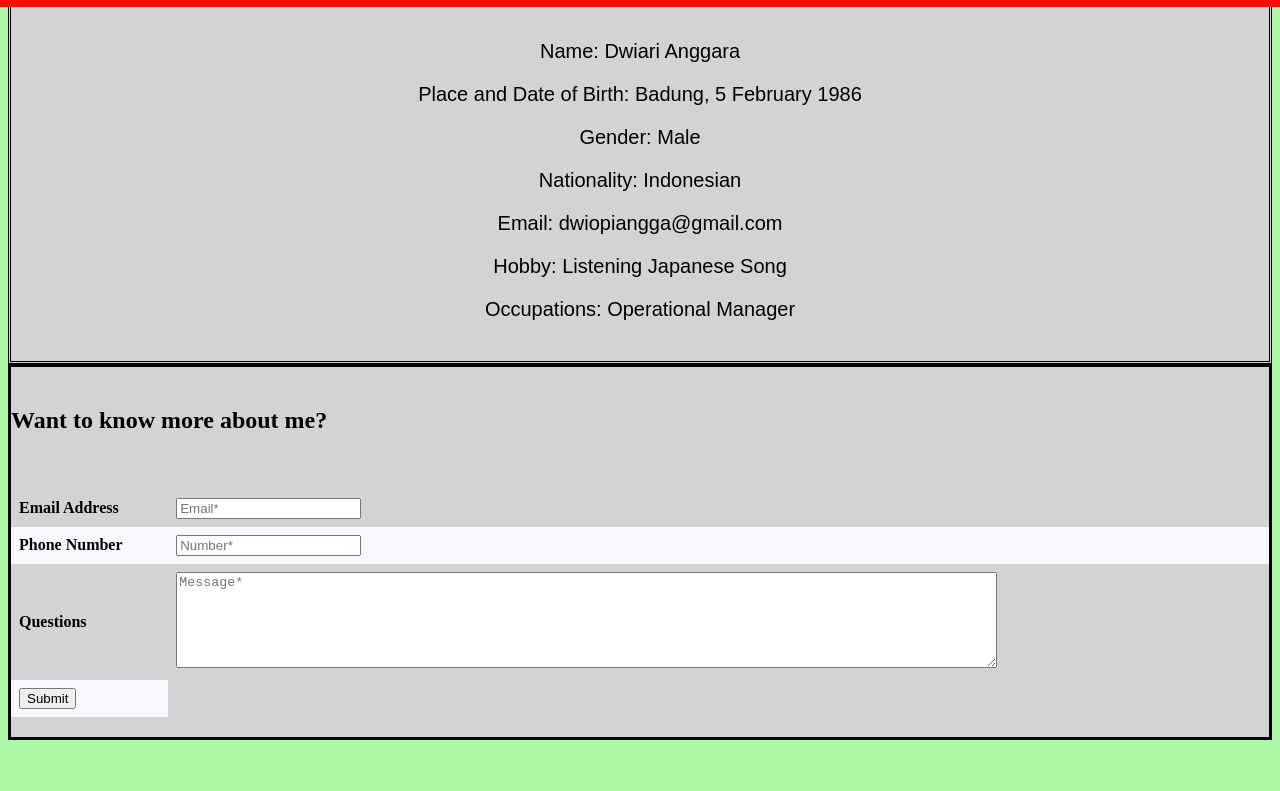
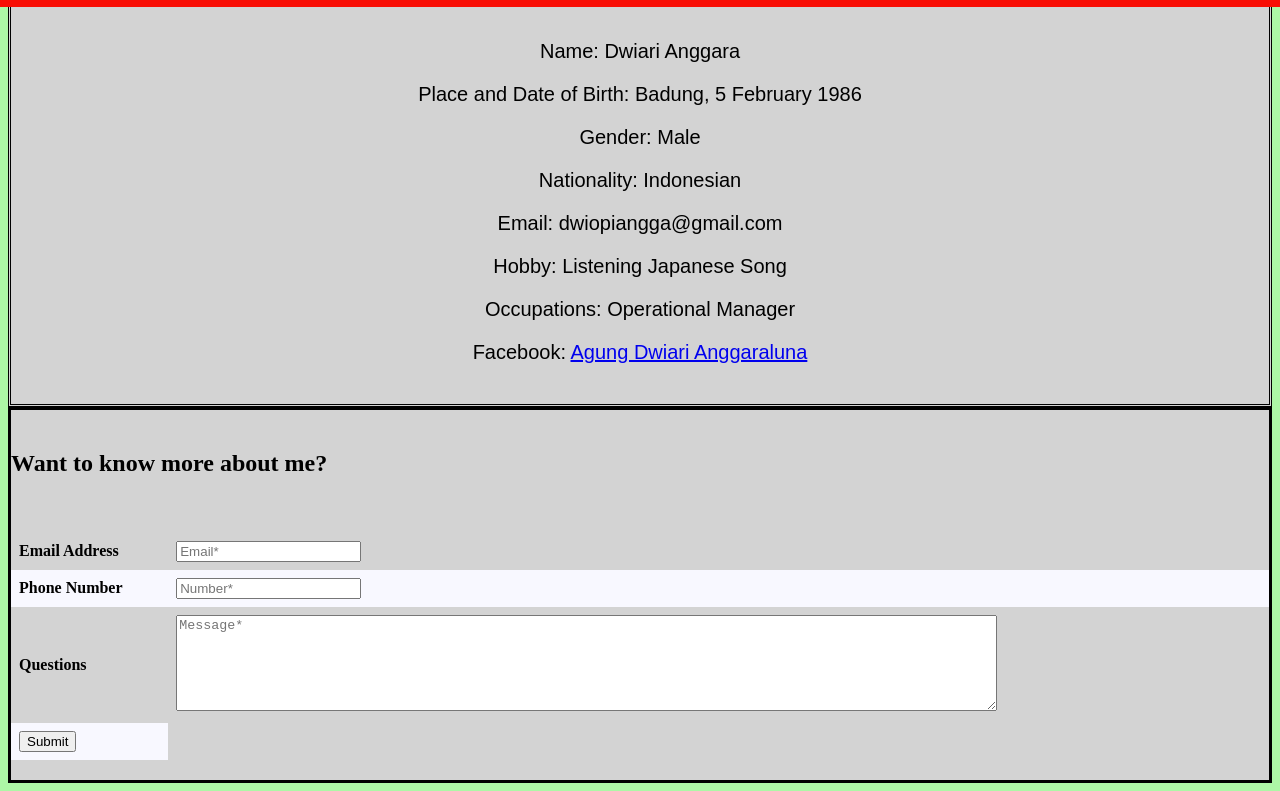
Before and after one commit to Anggaraluna/Exercise-1, a plain HTML site: page index.html in a window 1280 px wide. Shown: the part 92-883 px from the top of the page. Before the commit the page ends 840 px from the top, so only its background shows below. Drawn offline with Linux system fonts and the light colour scheme.

Commit message:
Update index.html

```diff
--- a/index.html
+++ b/index.html
@@ -66,6 +66,7 @@
                 <p>Email: dwiopiangga@gmail.com</p>
                 <p>Hobby: Listening Japanese Song</p>
                 <p>Occupations: Operational Manager</p>
+                <p>Facebook: <a href="https://www.facebook.com/anggaraluna" target="_blank" rel="noopener">Agung Dwiari Anggaraluna</a></p>
         </div>
         <div class="solid">
             <h2>Want to know more about me?</h2>
```
